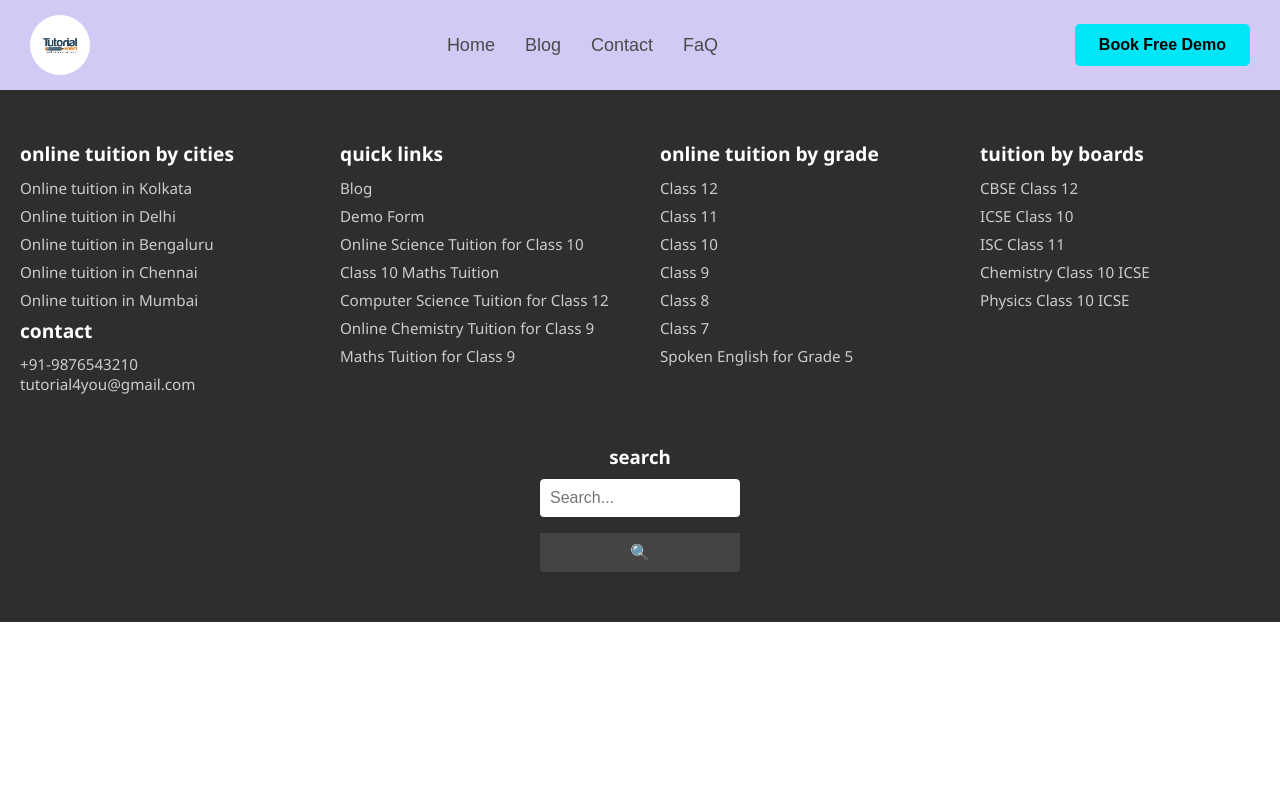
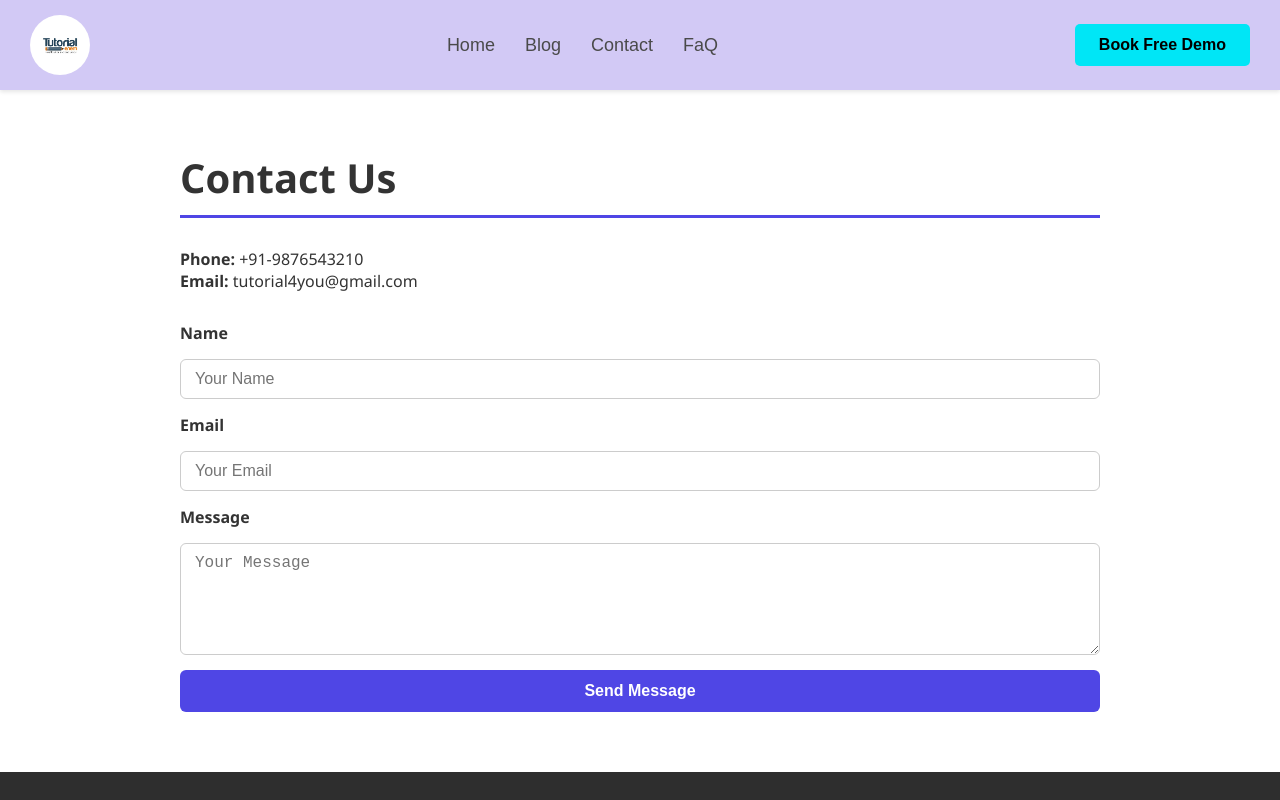
Before and after one commit to uzumakiSANJAY/tutorial_frontend, a React (Create React App) app: page /contact in a window 1280 px wide. Shown: the top 800 px of the page. Built offline with nearby package versions, Linux system fonts and the light colour scheme.

Commit message:
code fixes

```diff
--- a/src/App.js
+++ b/src/App.js
@@ -6,6 +6,8 @@ import Footer from './components/Footer';
 import ClassForm from './components/ClassForm';
 import './App.css';
 import FaqSection from './components/FaQSection';
+import Blog from './components/Blog';
+import Contact from './components/Contact';
 
 function App() {
   return (
@@ -16,6 +18,8 @@ function App() {
           <Route path="/" element={<Main />} />
           <Route path="/book-demo" element={<ClassForm />} />
           <Route path="/faq" element={<FaqSection />} />
+          <Route path="/blog" element={<Blog />} />
+          <Route path="/contact" element={<Contact />} />
         </Routes>
         <Footer />
       </div>
--- /dev/null
+++ b/src/components/Blog.jsx
@@ -0,0 +1,20 @@
+import React from 'react';
+import '../styles/Blog.css';
+
+const Blog = () => {
+    return (
+        <div className="page-container">
+            <h1>Our Blog</h1>
+            <article>
+                <h2>Why Choose Online Tuition?</h2>
+                <p>Online tuition offers flexibility, personalized learning, and access to expert teachers from anywhere in the country.</p>
+            </article>
+            <article>
+                <h2>Tips to Succeed in Online Classes</h2>
+                <p>Stay organized, participate actively, revise regularly, and make the most of doubt-clearing sessions.</p>
+            </article>
+        </div>
+    );
+};
+
+export default Blog;
--- /dev/null
+++ b/src/components/Contact.jsx
@@ -0,0 +1,27 @@
+import React from 'react';
+import '../styles/Contact.css';
+
+const Contact = () => {
+    return (
+        <div className="page-container">
+            <h1>Contact Us</h1>
+            <p><strong>Phone:</strong> +91-9876543210</p>
+            <p><strong>Email:</strong> tutorial4you@gmail.com</p>
+
+            <form className="contact-form">
+                <label>Name</label>
+                <input type="text" placeholder="Your Name" required />
+
+                <label>Email</label>
+                <input type="email" placeholder="Your Email" required />
+
+                <label>Message</label>
+                <textarea placeholder="Your Message" rows="5" required></textarea>
+
+                <button type="submit">Send Message</button>
+            </form>
+        </div>
+    );
+};
+
+export default Contact;
--- a/src/components/FaQSection.jsx
+++ b/src/components/FaQSection.jsx
@@ -34,7 +34,7 @@ const faqsRight = [
 const FaqSection = () => {
   return (
     <section className="faq-section">
-      <h2 className="faq-title">faqs</h2>
+      <h2 className="faq-title">FaQs</h2>
       <p className="faq-subtitle">Most common questions asked by parents</p>
       <div className="faq-columns">
         <div className="faq-column left">
--- a/src/components/Footer.jsx
+++ b/src/components/Footer.jsx
@@ -7,7 +7,7 @@ const Footer = () => {
       <div className="footer-grid">
 
         <div className="footer-column">
-          <h3>online tuition by cities</h3>
+          <h3>Online tuition by cities</h3>
           <ul>
             <li><a href="#">Online tuition in Kolkata</a></li>
             <li><a href="#">Online tuition in Delhi</a></li>
@@ -15,12 +15,12 @@ const Footer = () => {
             <li><a href="#">Online tuition in Chennai</a></li>
             <li><a href="#">Online tuition in Mumbai</a></li>
           </ul>
-          <h3>contact</h3>
+          <h3>Contact</h3>
           <p>+91-9876543210<br />tutorial4you@gmail.com</p>
         </div>
 
         <div className="footer-column">
-          <h3>quick links</h3>
+          <h3>Quick links</h3>
           <ul>
             <li><a href="#">Blog</a></li>
             <li><a href="#">Demo Form</a></li>
@@ -33,7 +33,7 @@ const Footer = () => {
         </div>
 
         <div className="footer-column">
-          <h3>online tuition by grade</h3>
+          <h3>Online tuition by grade</h3>
           <ul>
             <li><a href="#">Class 12</a></li>
             <li><a href="#">Class 11</a></li>
@@ -46,7 +46,7 @@ const Footer = () => {
         </div>
 
         <div className="footer-column">
-          <h3>tuition by boards</h3>
+          <h3>Tuition by boards</h3>
           <ul>
             <li><a href="#">CBSE Class 12</a></li>
             <li><a href="#">ICSE Class 10</a></li>
--- a/src/components/Header.jsx
+++ b/src/components/Header.jsx
@@ -9,8 +9,8 @@ const Header = () => {
         <img src={logo} alt="Logo" className="logo" />
         <nav className="nav-links">
           <a href="/">Home</a>
-          <a href="#">Blog</a>
-          <a href="#">Contact</a>
+          <a href="/blog">Blog</a>
+          <a href="/contact">Contact</a>
           <a href="/faq">FaQ</a>
         </nav>
         <a href="/book-demo" className="header-button">Book Free Demo</a>
--- /dev/null
+++ b/src/styles/Blog.css
@@ -0,0 +1,76 @@
+.page-container {
+  max-width: 960px;
+  margin: 40px auto;
+  padding: 20px;
+  font-family: 'Segoe UI', sans-serif;
+  color: #333;
+  background-color: #fff;
+}
+
+.page-container h1 {
+  font-size: 2.5rem;
+  margin-bottom: 30px;
+  border-bottom: 3px solid #4f46e5;
+  padding-bottom: 10px;
+}
+
+.page-container article {
+  border: 1px solid #ddd;
+  padding: 20px;
+  margin-bottom: 25px;
+  border-radius: 8px;
+  background-color: #f9f9f9;
+}
+
+.page-container article h2 {
+  font-size: 1.5rem;
+  margin-bottom: 10px;
+  color: #111827;
+}
+
+.page-container article p {
+  font-size: 1rem;
+  line-height: 1.6;
+}
+
+/* Contact Form Styling */
+.contact-form {
+  display: flex;
+  flex-direction: column;
+  gap: 15px;
+  margin-top: 30px;
+}
+
+.contact-form label {
+  font-weight: bold;
+}
+
+.contact-form input,
+.contact-form textarea {
+  padding: 10px 14px;
+  font-size: 1rem;
+  border-radius: 6px;
+  border: 1px solid #ccc;
+  transition: border-color 0.2s;
+}
+
+.contact-form input:focus,
+.contact-form textarea:focus {
+  border-color: #4f46e5;
+  outline: none;
+}
+
+.contact-form button {
+  background-color: #4f46e5;
+  color: white;
+  font-weight: bold;
+  padding: 12px;
+  border: none;
+  border-radius: 6px;
+  cursor: pointer;
+  transition: background-color 0.3s;
+}
+
+.contact-form button:hover {
+  background-color: #4338ca;
+}
--- /dev/null
+++ b/src/styles/Contact.css
@@ -0,0 +1,76 @@
+.page-container {
+  max-width: 960px;
+  margin: 40px auto;
+  padding: 20px;
+  font-family: 'Segoe UI', sans-serif;
+  color: #333;
+  background-color: #fff;
+}
+
+.page-container h1 {
+  font-size: 2.5rem;
+  margin-bottom: 30px;
+  border-bottom: 3px solid #4f46e5;
+  padding-bottom: 10px;
+}
+
+.page-container article {
+  border: 1px solid #ddd;
+  padding: 20px;
+  margin-bottom: 25px;
+  border-radius: 8px;
+  background-color: #f9f9f9;
+}
+
+.page-container article h2 {
+  font-size: 1.5rem;
+  margin-bottom: 10px;
+  color: #111827;
+}
+
+.page-container article p {
+  font-size: 1rem;
+  line-height: 1.6;
+}
+
+/* Contact Form Styling */
+.contact-form {
+  display: flex;
+  flex-direction: column;
+  gap: 15px;
+  margin-top: 30px;
+}
+
+.contact-form label {
+  font-weight: bold;
+}
+
+.contact-form input,
+.contact-form textarea {
+  padding: 10px 14px;
+  font-size: 1rem;
+  border-radius: 6px;
+  border: 1px solid #ccc;
+  transition: border-color 0.2s;
+}
+
+.contact-form input:focus,
+.contact-form textarea:focus {
+  border-color: #4f46e5;
+  outline: none;
+}
+
+.contact-form button {
+  background-color: #4f46e5;
+  color: white;
+  font-weight: bold;
+  padding: 12px;
+  border: none;
+  border-radius: 6px;
+  cursor: pointer;
+  transition: background-color 0.3s;
+}
+
+.contact-form button:hover {
+  background-color: #4338ca;
+}
--- a/src/styles/FaQSection.css
+++ b/src/styles/FaQSection.css
@@ -8,7 +8,7 @@
   .faq-title {
     font-size: 2.5rem;
     font-weight: 600;
-    text-transform: lowercase;
+    text-transform: none;
   }
 
   .faq-subtitle {
--- a/src/styles/Footer.css
+++ b/src/styles/Footer.css
@@ -19,7 +19,7 @@
 }
 
 .footer-column h3 {
-  text-transform: lowercase;
+  text-transform: none;
   font-size: 1.2rem;
   margin-bottom: 10px;
   color: #fff;
@@ -57,7 +57,7 @@
 }
 
 .footer-search h3 {
-  text-transform: lowercase;
+  text-transform: none;
   color: #fff;
   margin-bottom: 10px;
 }
```
Also changed, not shown: 1 other file (tests, documents, lock files or other folders).
